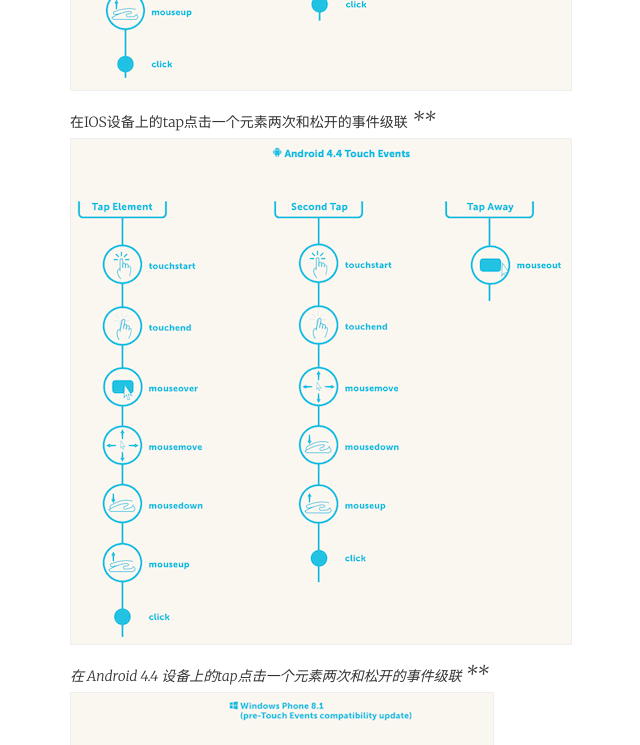
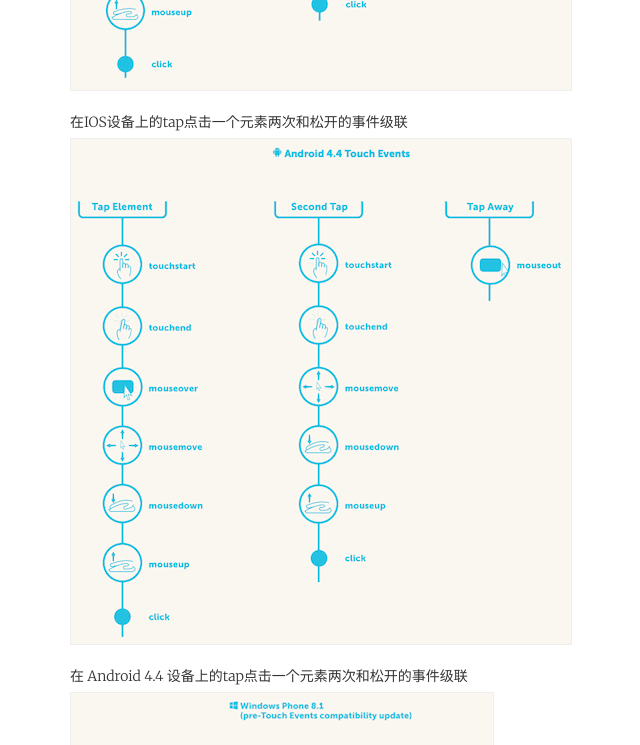
Before and after one commit to tw93/tw93.github.io, a Jekyll site: the page built from _posts/2015-03-30-Browser-input-Events.md, in a window 1280 px wide and 1400 px high, scrolled down 2745 px. Shown: the part 153-898 px from the top of the window, without its empty margins (186-826 px from the left). Built offline with Jekyll 4.4.1, drawn with Linux system fonts in a browser that asks for light colours; comment, search, counter and statistics services are not loaded.

Commit message:
修改错误的格式

```diff
--- a/_posts/2015-03-30-Browser-input-Events.md
+++ b/_posts/2015-03-30-Browser-input-Events.md
@@ -44,13 +44,13 @@ $('a', ('ontouchstart' in window)?'touchend':'click',handler);
 
 ![IOS Touch Events](http://tw93.github.io/images/01-ios-opt-small.png)
 <small>在IOS设备上的tap点击一个元素两次和松开的事件级联</small>
-***
+<br>
 ![Android4.4 Touch Events](http://tw93.github.io/images/02-android-opt-small.png)
 <small>在 Android 4.4 设备上的tap点击一个元素两次和松开的事件级联</small>
-***
+<br>
 ![Android4.4 Touch Events](http://tw93.github.io/images/03-pointer-opt-small.png)
 <small>在Internet Explorer 11（在兼容的触摸事件实现）上tap点击元素两次然后松开的事件级联</small>
-***
+
 
 ###应用事件级联
 由于浏览器工程师的工作，大多数现在建成的桌面网站“只是可以工作而已”。尽管级联看起来有点粗糙，但建立鼠标事件是我们以前通常工作的保守做法。
```
